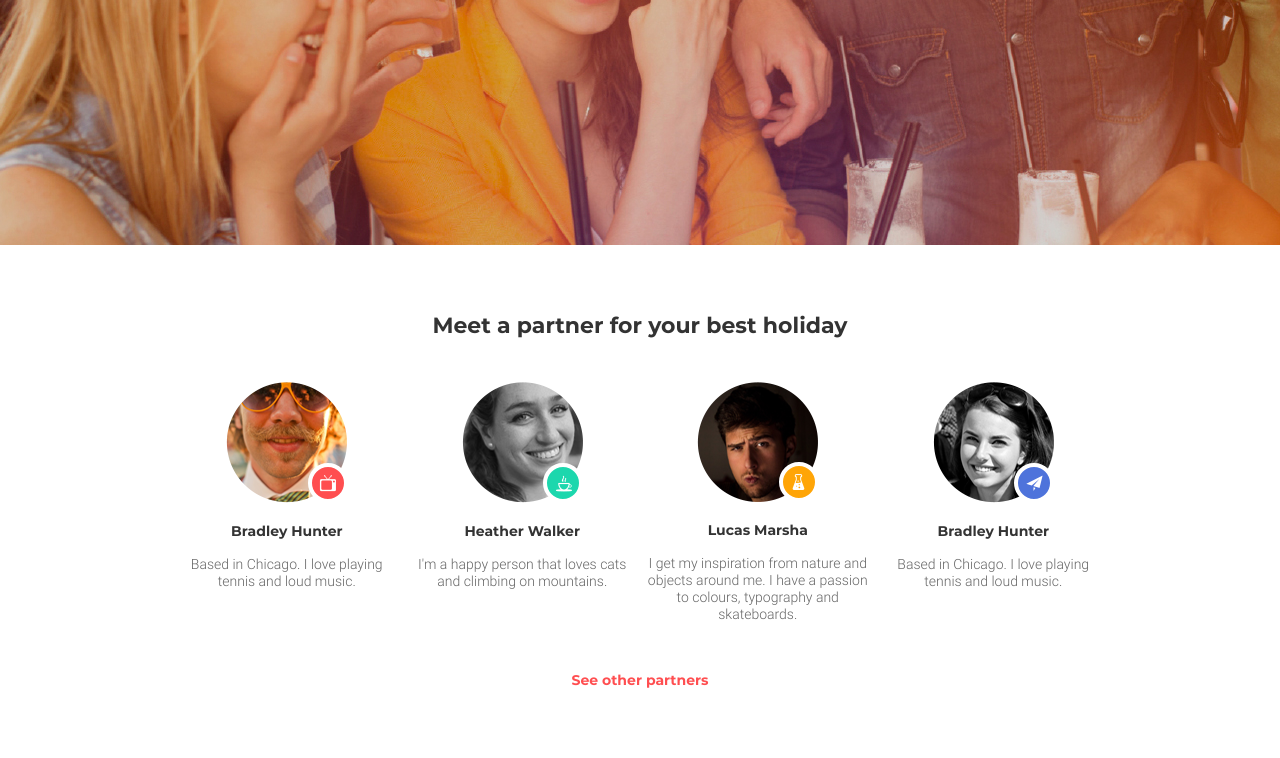
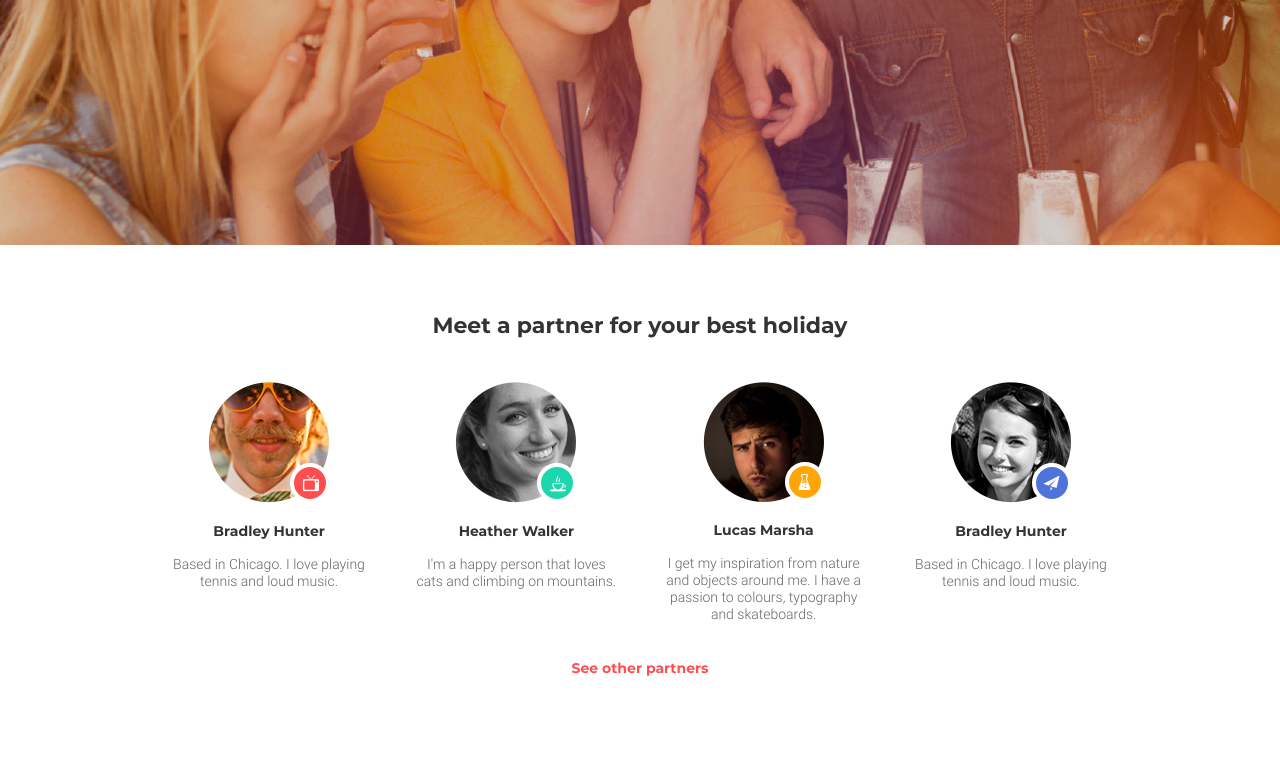
Before and after one commit to irynailina/goit-fe-course, a plain HTML site: page HTML-CSS/module-08/index.html in a window 1280 px wide. Shown: the part 455-1213 px from the top of the page. After the commit the page ends 1183 px from the top, so only its background shows below. Drawn offline with Linux system fonts and the light colour scheme.

Commit message:
bottom button fixed and items-margins fixed

```diff
--- a/HTML-CSS/module-08/css/styles.css
+++ b/HTML-CSS/module-08/css/styles.css
@@ -87,6 +87,7 @@ h3 {
 
 .header-part {
     background-image: url(../img/tel.jpg);
+    /* height: 100wh; */
     height: 540px;
     background-size: cover;
 
@@ -209,8 +210,9 @@ h3 {
 /* PARTNERS */
 
 .partners-block {
-    padding-bottom: 26px;
+
     padding-top: 68px;
+    padding-bottom: 58px;
 }
 
 
@@ -221,24 +223,24 @@ h3 {
     color: rgb(51, 51, 51);
     font-weight: bold;
     line-height: 1.2;
+    margin-bottom: 12px;
 }
 
 .partners-list {
-    margin-top: 12px;
+
+    width: 230px;
+    margin: 0 auto;
+    margin-bottom: 28px;
 }
 
 
 .partners-list-item {
-    width: 230px;
     text-align: center;
 }
 
 
 
-.partners-list-item,
-.partners-list-item-image {
-    margin: 0 auto;
-}
+
 
 
 .image-wrapper {
@@ -324,11 +326,6 @@ h3 {
     border-color: rgb(255, 78, 80);
     border-radius: 20px;
     background-color: rgb(255, 255, 255);
-
-}
-
-.find-link {
-    padding-bottom: 58px;
 }
 
 
@@ -343,7 +340,7 @@ h3 {
     }
 }
 
-@media (min-width: 667px) {
+@media (min-width: 678px) {
 
     .container {
         width: 660px;
@@ -351,6 +348,7 @@ h3 {
 
 .header-part {
     background-image: url(../img/pl.jpg);
+    /* height: 100wh; */
     height: 700px;
 }
 
@@ -381,11 +379,22 @@ h3 {
     margin-bottom: 34px;
 }
 
+.patners__block-title {
+    margin-bottom: 29px;
+}
+
 .partners-list {
-    margin-top: 29px;
     display: flex;
     flex-wrap: wrap;
+    width: 460px;
+    justify-content: space-between;
+
 }
+
+.partners-list-item {
+    width: 200px;
+}
+
 
 .partner-first {
     order: 1;
@@ -402,6 +411,7 @@ h3 {
 
 .other-partners-link {
     width: 188px;
+
 }
 
 }
@@ -419,6 +429,10 @@ h3 {
 
     }
 
+    .partners-list {
+        width: auto;
+    }
+
     .partners-list-item {
         margin-bottom: 0;
     }
--- a/HTML-CSS/module-08/index.html
+++ b/HTML-CSS/module-08/index.html
@@ -88,12 +88,12 @@
                     <p class="partner-info">Based in Chicago. I love playing tennis and loud music.</p>
                     </li>
                 </ul>
-            </section>
 
-            <div class="find-link container">
+
+
                 <a href="#" class="other-partners-link">See other partners</a>
-            </div>
 
+        </section>
 
 
 </body>
```
